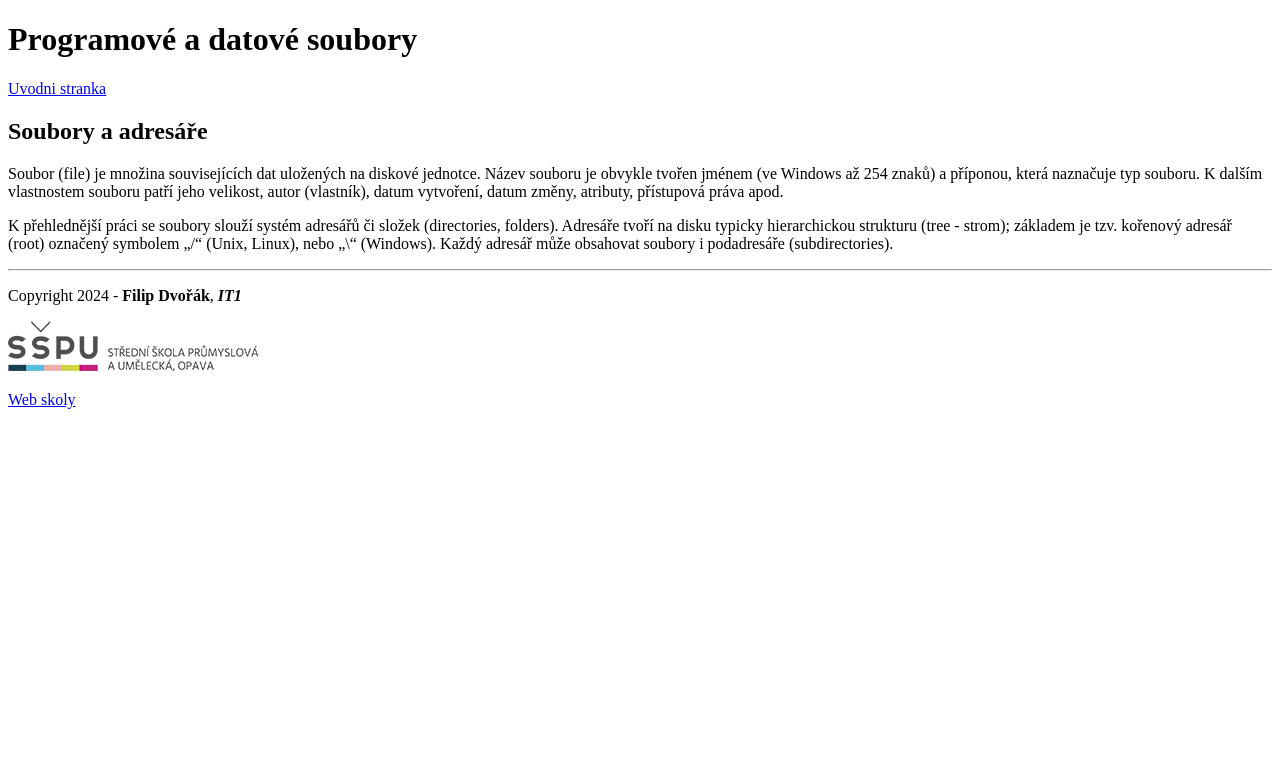
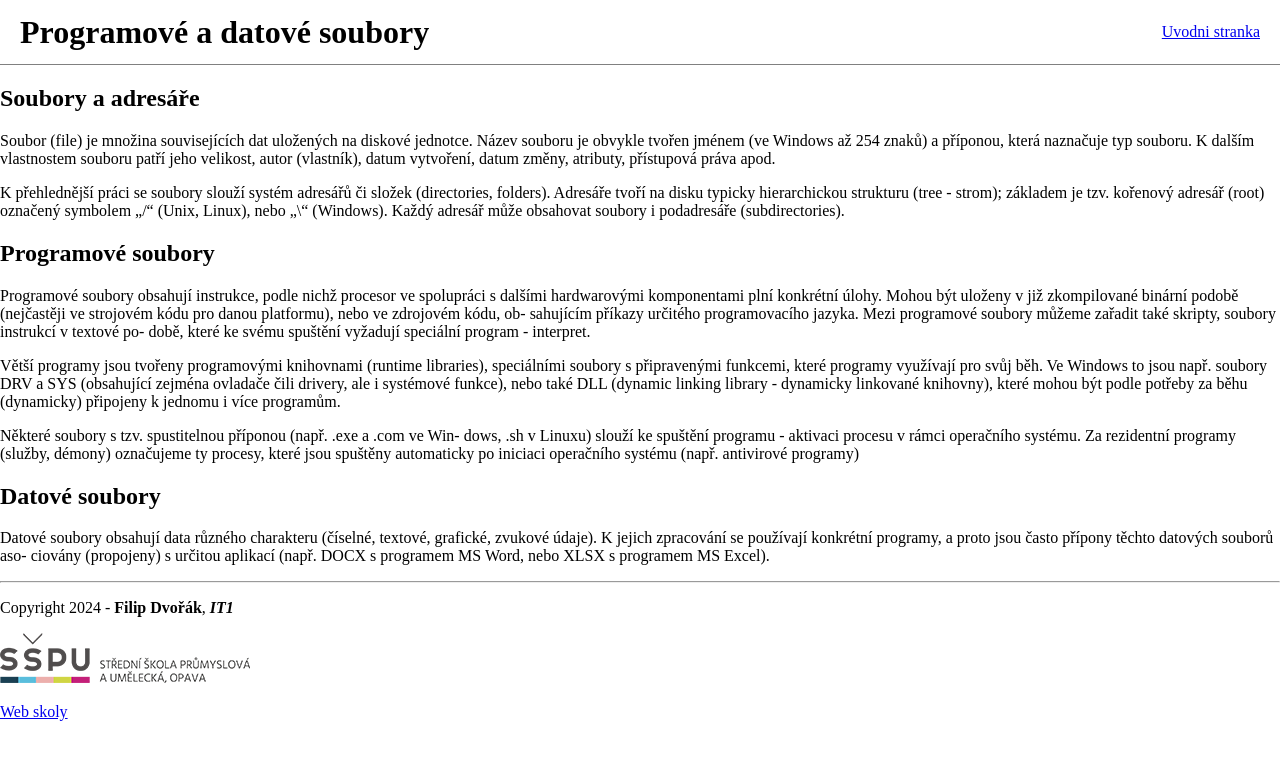
Before and after one commit to pidizman/programy-a-data, a plain HTML site: page a/index.html in a window 1280 px wide. Drawn offline with Linux system fonts and the light colour scheme.

Commit message:
Add files via upload

```diff
--- a/a/index.html
+++ b/a/index.html
@@ -3,12 +3,15 @@
   <head>
     <meta charset="UTF-8" />
     <meta name="viewport" content="width=device-width, initial-scale=1.0" />
+    <link rel="stylesheet" href="style.css">
     <title>Programové a datové soubory</title>
   </head>
   <body>
     <header>
       <h1>Programové a datové soubory</h1>
-      <a href="../index.html">Uvodni stranka</a>
+      <div class="menu">
+        <a href="../index.html">Uvodni stranka</a>
+      </div>
     </header>
     <main>
         <h2>Soubory a adresáře</h2>
@@ -23,16 +26,35 @@
         hierarchickou strukturu (tree - strom); základem je tzv. kořenový adresář
         (root) označený symbolem „/“ (Unix, Linux), nebo „\“ (Windows). Každý
         adresář může obsahovat soubory i podadresáře (subdirectories).</p>
+
+        <h2>Programové soubory</h2>
+        <p>
+          Programové  soubory  obsahují  instrukce,  podle  nichž  procesor  ve spolupráci s dalšími hardwarovými komponentami plní konkrétní úlohy. Mohou být uloženy v již zkompilované binární podobě (nejčastěji ve
+strojovém kódu pro danou platformu), nebo ve zdrojovém kódu, ob-
+sahujícím příkazy určitého programovacího jazyka. Mezi programové soubory můžeme zařadit také skripty, soubory instrukcí v textové po-
+době, které ke svému spuštění vyžadují speciální program - interpret.
+        </p>
+        <p>
+          Větší programy jsou tvořeny programovými knihovnami  (runtime libraries), speciálními  soubory  s  připravenými  funkcemi,  které  programy  využívají  pro svůj běh. Ve Windows to jsou např. soubory DRV a SYS (obsahující zejména ovladače čili drivery, ale i systémové funkce), nebo také DLL (dynamic linking library - dynamicky linkované knihovny), které mohou být podle potřeby za běhu (dynamicky) připojeny k jednomu i více programům.
+        </p>
+        <p>
+          Některé soubory s tzv. spustitelnou příponou (např. .exe a .com ve Win-
+dows, .sh v Linuxu) slouží ke spuštění programu - aktivaci procesu v rámci operačního systému. Za rezidentní programy (služby, démony) označujeme ty procesy, které jsou spuštěny automaticky po iniciaci operačního systému (např. antivirové programy)
+        </p>
+
+        <h2>Datové soubory</h2>
+        <p>Datové soubory obsahují data různého charakteru (číselné, textové, grafické, zvukové údaje). K jejich zpracování se používají konkrétní programy, a proto jsou často přípony těchto datových souborů aso-
+          ciovány (propojeny) s určitou aplikací (např. DOCX s programem MS Word, nebo XLSX s programem MS Excel).</p>
     </main>
     <footer>
       <hr />
       <p>Copyright 2024 - <b>Filip Dvořák</b>, <b><i>IT1</i></b></p>
       <p>
-        <a href="https://sspu-opava.cz/" target="_blank"
+        <a href="https://www.sspu-opava.cz/cs/" target="_blank"
           ><img src="../img/skola-logo.png" alt="Skolni logo"
         /></a>
       </p>
-      <p><a href="https://sspu-opava.cz/" target="_blank">Web skoly</a></p>
+      <p><a href="https://www.sspu-opava.cz/cs/" target="_blank">Web skoly</a></p>
     </footer>
   </body>
 </html>
--- /dev/null
+++ b/a/style.css
@@ -0,0 +1,20 @@
+body {
+    margin: 0;
+}
+
+header {
+    height: 4rem;
+
+    display: flex;
+    align-items: center;
+
+    padding-left: 1.25rem;
+    padding-right: 1.25rem;
+
+    border-bottom: 1px solid gray;
+}
+
+.menu {
+    position: absolute;
+    right: 1.25rem;
+}
```
Also changed, not shown: index.html (+2 -2 lines), README.md.
